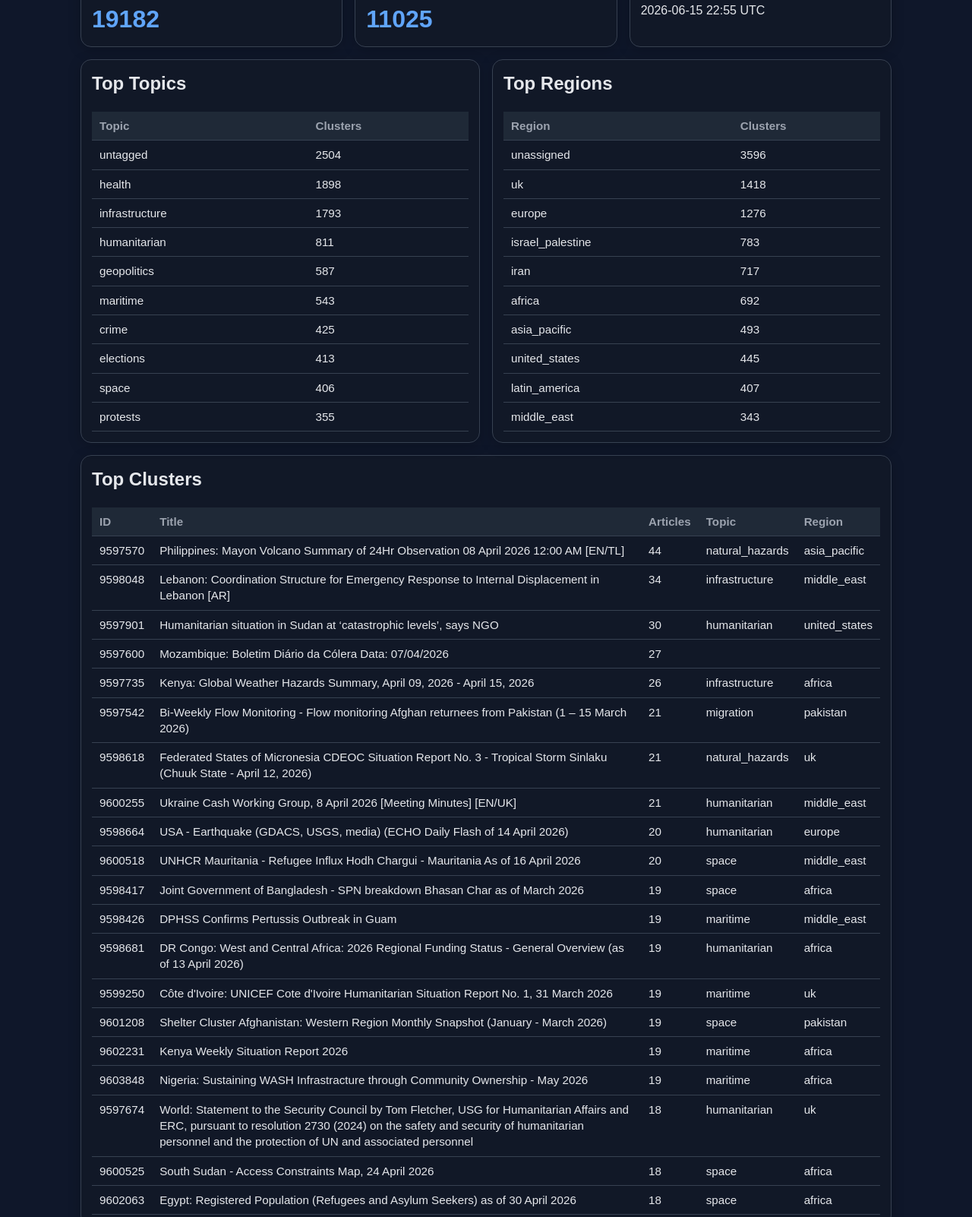
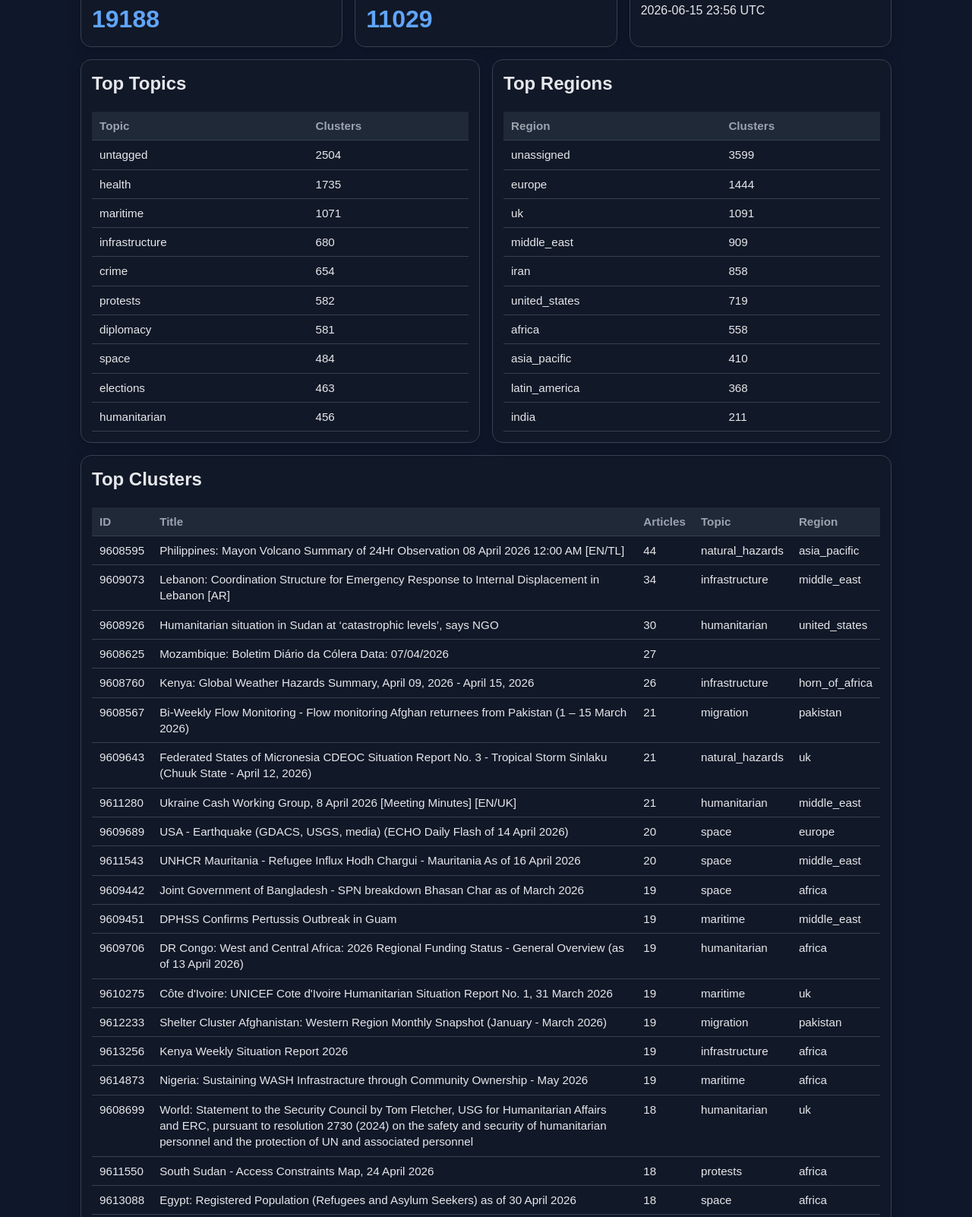
Before and after one commit to Alpeace89/iona, a plain HTML site: page docs/index.html in a window 1280 px wide. Shown: the part 221-1823 px from the top of the page at 76% size. Drawn offline with Linux system fonts and the light colour scheme.

Commit message:
IONA update 2026-06-15T23:56:00Z

```diff
--- a/docs/index.html
+++ b/docs/index.html
@@ -93,21 +93,21 @@
 <body>
   <div class="wrap">
     <h1>IONA</h1>
-<p style="font-size: 0.9em; color: #666;">Last updated: 2026-06-15 22:55 UTC</p>
+<p style="font-size: 0.9em; color: #666;">Last updated: 2026-06-15 23:56 UTC</p>
     <div class="sub">Intelligence On News Aggregation</div>
 
     <div class="grid section">
       <div class="card">
         <h2>Articles</h2>
-        <div class="stat">19182</div>
+        <div class="stat">19188</div>
       </div>
       <div class="card">
         <h2>Clusters</h2>
-        <div class="stat">11025</div>
+        <div class="stat">11029</div>
       </div>
       <div class="card">
         <h2>Last Updated</h2>
-        <div>2026-06-15 22:55 UTC</div>
+        <div>2026-06-15 23:56 UTC</div>
       </div>
     </div>
 
@@ -119,15 +119,15 @@
       <thead><tr><th>Topic</th><th>Clusters</th></tr></thead>
       <tbody>
         <tr><td>untagged</td><td>2504</td></tr>
-<tr><td>health</td><td>1898</td></tr>
-<tr><td>infrastructure</td><td>1793</td></tr>
-<tr><td>humanitarian</td><td>811</td></tr>
-<tr><td>geopolitics</td><td>587</td></tr>
-<tr><td>maritime</td><td>543</td></tr>
-<tr><td>crime</td><td>425</td></tr>
-<tr><td>elections</td><td>413</td></tr>
-<tr><td>space</td><td>406</td></tr>
-<tr><td>protests</td><td>355</td></tr>
+<tr><td>health</td><td>1735</td></tr>
+<tr><td>maritime</td><td>1071</td></tr>
+<tr><td>infrastructure</td><td>680</td></tr>
+<tr><td>crime</td><td>654</td></tr>
+<tr><td>protests</td><td>582</td></tr>
+<tr><td>diplomacy</td><td>581</td></tr>
+<tr><td>space</td><td>484</td></tr>
+<tr><td>elections</td><td>463</td></tr>
+<tr><td>humanitarian</td><td>456</td></tr>
       </tbody>
     </table>
 
@@ -138,16 +138,16 @@
     <table>
       <thead><tr><th>Region</th><th>Clusters</th></tr></thead>
       <tbody>
-        <tr><td>unassigned</td><td>3596</td></tr>
-<tr><td>uk</td><td>1418</td></tr>
-<tr><td>europe</td><td>1276</td></tr>
-<tr><td>israel_palestine</td><td>783</td></tr>
-<tr><td>iran</td><td>717</td></tr>
-<tr><td>africa</td><td>692</td></tr>
-<tr><td>asia_pacific</td><td>493</td></tr>
-<tr><td>united_states</td><td>445</td></tr>
-<tr><td>latin_america</td><td>407</td></tr>
-<tr><td>middle_east</td><td>343</td></tr>
+        <tr><td>unassigned</td><td>3599</td></tr>
+<tr><td>europe</td><td>1444</td></tr>
+<tr><td>uk</td><td>1091</td></tr>
+<tr><td>middle_east</td><td>909</td></tr>
+<tr><td>iran</td><td>858</td></tr>
+<tr><td>united_states</td><td>719</td></tr>
+<tr><td>africa</td><td>558</td></tr>
+<tr><td>asia_pacific</td><td>410</td></tr>
+<tr><td>latin_america</td><td>368</td></tr>
+<tr><td>india</td><td>211</td></tr>
       </tbody>
     </table>
 
@@ -160,26 +160,26 @@
     <table>
       <thead><tr><th>ID</th><th>Title</th><th>Articles</th><th>Topic</th><th>Region</th></tr></thead>
       <tbody>
-        <tr><td>9597570</td><td>Philippines: Mayon Volcano Summary of 24Hr Observation 08 April 2026 12:00 AM [EN/TL]</td><td>44</td><td>natural_hazards</td><td>asia_pacific</td></tr>
-<tr><td>9598048</td><td>Lebanon: Coordination Structure for Emergency Response to Internal Displacement in Lebanon [AR]</td><td>34</td><td>infrastructure</td><td>middle_east</td></tr>
-<tr><td>9597901</td><td>Humanitarian situation in Sudan at ‘catastrophic levels’, says NGO</td><td>30</td><td>humanitarian</td><td>united_states</td></tr>
-<tr><td>9597600</td><td>Mozambique: Boletim Diário da Cólera Data: 07/04/2026</td><td>27</td><td></td><td></td></tr>
-<tr><td>9597735</td><td>Kenya: Global Weather Hazards Summary, April 09, 2026 - April 15, 2026</td><td>26</td><td>infrastructure</td><td>africa</td></tr>
-<tr><td>9597542</td><td>Bi-Weekly Flow Monitoring - Flow monitoring Afghan returnees from Pakistan (1 – 15 March 2026)</td><td>21</td><td>migration</td><td>pakistan</td></tr>
-<tr><td>9598618</td><td>Federated States of Micronesia CDEOC Situation Report No. 3 - Tropical Storm Sinlaku (Chuuk State - April 12, 2026)</td><td>21</td><td>natural_hazards</td><td>uk</td></tr>
-<tr><td>9600255</td><td>Ukraine Cash Working Group, 8 April 2026 [Meeting Minutes] [EN/UK]</td><td>21</td><td>humanitarian</td><td>middle_east</td></tr>
-<tr><td>9598664</td><td>USA - Earthquake (GDACS, USGS, media) (ECHO Daily Flash of 14 April 2026)</td><td>20</td><td>humanitarian</td><td>europe</td></tr>
-<tr><td>9600518</td><td>UNHCR Mauritania - Refugee Influx Hodh Chargui - Mauritania As of 16 April 2026</td><td>20</td><td>space</td><td>middle_east</td></tr>
-<tr><td>9598417</td><td>Joint Government of Bangladesh - SPN breakdown Bhasan Char as of March 2026</td><td>19</td><td>space</td><td>africa</td></tr>
-<tr><td>9598426</td><td>DPHSS Confirms Pertussis Outbreak in Guam</td><td>19</td><td>maritime</td><td>middle_east</td></tr>
-<tr><td>9598681</td><td>DR Congo: West and Central Africa: 2026 Regional Funding Status - General Overview (as of 13 April 2026)</td><td>19</td><td>humanitarian</td><td>africa</td></tr>
-<tr><td>9599250</td><td>Côte d&#x27;Ivoire: UNICEF Cote d&#x27;Ivoire Humanitarian Situation Report No. 1, 31 March 2026</td><td>19</td><td>maritime</td><td>uk</td></tr>
-<tr><td>9601208</td><td>Shelter Cluster Afghanistan: Western Region Monthly Snapshot (January - March 2026)</td><td>19</td><td>space</td><td>pakistan</td></tr>
-<tr><td>9602231</td><td>Kenya Weekly Situation Report 2026</td><td>19</td><td>maritime</td><td>africa</td></tr>
-<tr><td>9603848</td><td>Nigeria: Sustaining WASH Infrastracture through Community Ownership - May 2026</td><td>19</td><td>maritime</td><td>africa</td></tr>
-<tr><td>9597674</td><td>World: Statement to the Security Council by Tom Fletcher, USG for Humanitarian Affairs and ERC, pursuant to resolution 2730 (2024) on the safety and security of humanitarian personnel and the protection of UN and associated personnel</td><td>18</td><td>humanitarian</td><td>uk</td></tr>
-<tr><td>9600525</td><td>South Sudan - Access Constraints Map, 24 April 2026</td><td>18</td><td>space</td><td>africa</td></tr>
-<tr><td>9602063</td><td>Egypt: Registered Population (Refugees and Asylum Seekers) as of 30 April 2026</td><td>18</td><td>space</td><td>africa</td></tr>
+        <tr><td>9608595</td><td>Philippines: Mayon Volcano Summary of 24Hr Observation 08 April 2026 12:00 AM [EN/TL]</td><td>44</td><td>natural_hazards</td><td>asia_pacific</td></tr>
+<tr><td>9609073</td><td>Lebanon: Coordination Structure for Emergency Response to Internal Displacement in Lebanon [AR]</td><td>34</td><td>infrastructure</td><td>middle_east</td></tr>
+<tr><td>9608926</td><td>Humanitarian situation in Sudan at ‘catastrophic levels’, says NGO</td><td>30</td><td>humanitarian</td><td>united_states</td></tr>
+<tr><td>9608625</td><td>Mozambique: Boletim Diário da Cólera Data: 07/04/2026</td><td>27</td><td></td><td></td></tr>
+<tr><td>9608760</td><td>Kenya: Global Weather Hazards Summary, April 09, 2026 - April 15, 2026</td><td>26</td><td>infrastructure</td><td>horn_of_africa</td></tr>
+<tr><td>9608567</td><td>Bi-Weekly Flow Monitoring - Flow monitoring Afghan returnees from Pakistan (1 – 15 March 2026)</td><td>21</td><td>migration</td><td>pakistan</td></tr>
+<tr><td>9609643</td><td>Federated States of Micronesia CDEOC Situation Report No. 3 - Tropical Storm Sinlaku (Chuuk State - April 12, 2026)</td><td>21</td><td>natural_hazards</td><td>uk</td></tr>
+<tr><td>9611280</td><td>Ukraine Cash Working Group, 8 April 2026 [Meeting Minutes] [EN/UK]</td><td>21</td><td>humanitarian</td><td>middle_east</td></tr>
+<tr><td>9609689</td><td>USA - Earthquake (GDACS, USGS, media) (ECHO Daily Flash of 14 April 2026)</td><td>20</td><td>space</td><td>europe</td></tr>
+<tr><td>9611543</td><td>UNHCR Mauritania - Refugee Influx Hodh Chargui - Mauritania As of 16 April 2026</td><td>20</td><td>space</td><td>middle_east</td></tr>
+<tr><td>9609442</td><td>Joint Government of Bangladesh - SPN breakdown Bhasan Char as of March 2026</td><td>19</td><td>space</td><td>africa</td></tr>
+<tr><td>9609451</td><td>DPHSS Confirms Pertussis Outbreak in Guam</td><td>19</td><td>maritime</td><td>middle_east</td></tr>
+<tr><td>9609706</td><td>DR Congo: West and Central Africa: 2026 Regional Funding Status - General Overview (as of 13 April 2026)</td><td>19</td><td>humanitarian</td><td>africa</td></tr>
+<tr><td>9610275</td><td>Côte d&#x27;Ivoire: UNICEF Cote d&#x27;Ivoire Humanitarian Situation Report No. 1, 31 March 2026</td><td>19</td><td>maritime</td><td>uk</td></tr>
+<tr><td>9612233</td><td>Shelter Cluster Afghanistan: Western Region Monthly Snapshot (January - March 2026)</td><td>19</td><td>migration</td><td>pakistan</td></tr>
+<tr><td>9613256</td><td>Kenya Weekly Situation Report 2026</td><td>19</td><td>infrastructure</td><td>africa</td></tr>
+<tr><td>9614873</td><td>Nigeria: Sustaining WASH Infrastracture through Community Ownership - May 2026</td><td>19</td><td>maritime</td><td>africa</td></tr>
+<tr><td>9608699</td><td>World: Statement to the Security Council by Tom Fletcher, USG for Humanitarian Affairs and ERC, pursuant to resolution 2730 (2024) on the safety and security of humanitarian personnel and the protection of UN and associated personnel</td><td>18</td><td>humanitarian</td><td>uk</td></tr>
+<tr><td>9611550</td><td>South Sudan - Access Constraints Map, 24 April 2026</td><td>18</td><td>protests</td><td>africa</td></tr>
+<tr><td>9613088</td><td>Egypt: Registered Population (Refugees and Asylum Seekers) as of 30 April 2026</td><td>18</td><td>space</td><td>africa</td></tr>
       </tbody>
     </table>
 
@@ -191,26 +191,26 @@
     <table>
       <thead><tr><th>ID</th><th>Title</th><th>Last Seen</th><th>Topic</th><th>Region</th></tr></thead>
       <tbody>
-        <tr><td>9608330</td><td>Alaska rules Dan Sullivan cannot run against Dan Sullivan in key Senate race</td><td>2026-06-15T21:26:58+00:00</td><td>elections</td><td></td></tr>
-<tr><td>9608329</td><td>Duck, duck, goal: bird dressed in Mexico’s World Cup jersey scores on social media</td><td>2026-06-15T22:13:31+00:00</td><td></td><td>latin_america</td></tr>
-<tr><td>9608328</td><td>Starmer vows new sanctions on Russia and nuclear energy support for Ukraine</td><td>2026-06-15T21:30:35+00:00</td><td>infrastructure</td><td>uk</td></tr>
-<tr><td>9608327</td><td>Egypt draw 1–1 with Belgium at World Cup group game</td><td>2026-06-15T21:23:40+00:00</td><td></td><td>uk</td></tr>
-<tr><td>9608326</td><td>Florida lawsuit accuses TikTok of violating state’s child social media ban</td><td>2026-06-15T21:18:22+00:00</td><td>humanitarian</td><td></td></tr>
-<tr><td>9608325</td><td>Netanyahu says Israel won’t leave occupied land in Lebanon</td><td>2026-06-15T20:21:15+00:00</td><td>humanitarian</td><td>israel_palestine</td></tr>
-<tr><td>9608324</td><td>Trump touts Iran deal and Ukraine ambition as he arrives at G7</td><td>2026-06-15T20:24:57+00:00</td><td></td><td>uk</td></tr>
-<tr><td>9608323</td><td>Hungarian MPs approve PM limits to block potential return of Orban</td><td>2026-06-15T20:46:00+00:00</td><td></td><td>europe</td></tr>
-<tr><td>9608322</td><td>Can a social media ban protect young users?</td><td>2026-06-15T20:56:36+00:00</td><td></td><td>uk</td></tr>
-<tr><td>9608321</td><td>A &#x27;cheat code&#x27;: Why Abbey Murphy is the most unique prospect of PWHL draft</td><td>2026-06-15T20:29:48+00:00</td><td></td><td></td></tr>
-<tr><td>9608320</td><td>Regional Humanitarian Pooled Fund Colombia. First Reserve Allocation 2026 (as of 01 june 2026)</td><td>2026-06-15T19:59:56+00:00</td><td>geopolitics</td><td>latin_america</td></tr>
-<tr><td>9608319</td><td>EU, Ukraine start formal accession talks after Orban delay</td><td></td><td>elections</td><td>uk</td></tr>
-<tr><td>9608318</td><td>King tides along California coast prompt advisories following two deaths</td><td>2026-06-15T19:38:32+00:00</td><td>health</td><td>middle_east</td></tr>
-<tr><td>9608317</td><td>International African American Museum in South Carolina to furlough all its staff</td><td>2026-06-15T20:04:01+00:00</td><td>maritime</td><td>europe</td></tr>
-<tr><td>9608316</td><td>Defence secretary quizzed by MPs over timing of Russian oil tanker seizure</td><td>2026-06-15T19:29:20+00:00</td><td>infrastructure</td><td>russia</td></tr>
-<tr><td>9608315</td><td>Behind the facade of Jamie Varley, the ‘wicked, arrogant liar’ who abused and murdered his baby son</td><td>2026-06-15T19:39:20+00:00</td><td>health</td><td>united_states</td></tr>
-<tr><td>9608314</td><td>Dutch court sentences Syrian to 26 years for torturing for al-Assad</td><td>2026-06-15T19:36:22+00:00</td><td>crime</td><td>europe</td></tr>
-<tr><td>9608313</td><td>Russian supersonic bomber crashes in Siberia during training exercise</td><td>2026-06-15T19:41:05+00:00</td><td>aviation</td><td>russia</td></tr>
-<tr><td>9608312</td><td>California Governor Newsom says US Department of Justice investigating him</td><td>2026-06-15T19:54:01+00:00</td><td></td><td></td></tr>
-<tr><td>9608311</td><td>Love Island USA&#x27;s executive producer James Barker has died in Fiji</td><td>2026-06-15T19:35:00+00:00</td><td></td><td>united_states</td></tr>
+        <tr><td>9619359</td><td>Sri Lanka: Twenty Years On, the Killing of 17 Humanitarian Workers Remains Unpunished: Action Against Hunger Calls for a New Investigation</td><td>2026-06-15T16:03:07+00:00</td><td>health</td><td>europe</td></tr>
+<tr><td>9619358</td><td>US Air Force says 8 believed dead in B-52 bomber crash</td><td></td><td>aviation</td><td></td></tr>
+<tr><td>9619357</td><td>RFK Jr under fire for ‘bullying’ letter to scientific journal</td><td>2026-06-15T23:19:22+00:00</td><td>maritime</td><td></td></tr>
+<tr><td>9619356</td><td>Bonnie Tyler now out of coma but remains in intensive care in Portugal</td><td>2026-06-15T22:50:25+00:00</td><td>maritime</td><td></td></tr>
+<tr><td>9619355</td><td>Alaska rules Dan Sullivan cannot run against Dan Sullivan in key Senate race</td><td>2026-06-15T21:26:58+00:00</td><td>elections</td><td></td></tr>
+<tr><td>9619354</td><td>Duck, duck, goal: bird dressed in Mexico’s World Cup jersey scores on social media</td><td>2026-06-15T22:13:31+00:00</td><td></td><td>latin_america</td></tr>
+<tr><td>9619353</td><td>Starmer vows new sanctions on Russia and nuclear energy support for Ukraine</td><td>2026-06-15T21:30:35+00:00</td><td>sanctions</td><td>europe</td></tr>
+<tr><td>9619352</td><td>Egypt draw 1–1 with Belgium at World Cup group game</td><td>2026-06-15T21:23:40+00:00</td><td></td><td>uk</td></tr>
+<tr><td>9619351</td><td>Florida lawsuit accuses TikTok of violating state’s child social media ban</td><td>2026-06-15T21:18:22+00:00</td><td>humanitarian</td><td></td></tr>
+<tr><td>9619350</td><td>Netanyahu says Israel won’t leave occupied land in Lebanon</td><td>2026-06-15T20:21:15+00:00</td><td>humanitarian</td><td>iran</td></tr>
+<tr><td>9619349</td><td>Trump touts Iran deal and Ukraine ambition as he arrives at G7</td><td>2026-06-15T20:24:57+00:00</td><td></td><td>iran</td></tr>
+<tr><td>9619348</td><td>Hungarian MPs approve PM limits to block potential return of Orban</td><td>2026-06-15T20:46:00+00:00</td><td></td><td>europe</td></tr>
+<tr><td>9619347</td><td>Can a social media ban protect young users?</td><td>2026-06-15T20:56:36+00:00</td><td></td><td>uk</td></tr>
+<tr><td>9619346</td><td>A &#x27;cheat code&#x27;: Why Abbey Murphy is the most unique prospect of PWHL draft</td><td>2026-06-15T20:29:48+00:00</td><td></td><td></td></tr>
+<tr><td>9619345</td><td>Regional Humanitarian Pooled Fund Colombia. First Reserve Allocation 2026 (as of 01 june 2026)</td><td>2026-06-15T19:59:56+00:00</td><td>climate_weather</td><td>latin_america</td></tr>
+<tr><td>9619344</td><td>EU, Ukraine start formal accession talks after Orban delay</td><td></td><td>diplomacy</td><td>europe</td></tr>
+<tr><td>9619343</td><td>King tides along California coast prompt advisories following two deaths</td><td>2026-06-15T19:38:32+00:00</td><td>health</td><td>middle_east</td></tr>
+<tr><td>9619342</td><td>International African American Museum in South Carolina to furlough all its staff</td><td>2026-06-15T20:04:01+00:00</td><td>maritime</td><td>europe</td></tr>
+<tr><td>9619341</td><td>Defence secretary quizzed by MPs over timing of Russian oil tanker seizure</td><td>2026-06-15T19:29:20+00:00</td><td>maritime</td><td>russia</td></tr>
+<tr><td>9619340</td><td>Behind the facade of Jamie Varley, the ‘wicked, arrogant liar’ who abused and murdered his baby son</td><td>2026-06-15T19:39:20+00:00</td><td>health</td><td>united_states</td></tr>
       </tbody>
     </table>
 
@@ -231,7 +231,7 @@
 <tr><td>Lebanon: Middle East Escalation - Global LTC Teleconference (Telecoms Area) #04 (Date: 07 April 2026, Time: 12:00 UTC)</td><td>infrastructure</td><td>15</td></tr>
 <tr><td>WFP Ecuador April Country Brief</td><td>protests</td><td>15</td></tr>
 <tr><td>Afghanistan: Humanitarian Update, January 2026</td><td>humanitarian</td><td>14</td></tr>
-<tr><td>UNRWA Situation Report #5 on the Lebanon Emergency Response 2026 (2 April 2026) [EN/AR]</td><td>infrastructure</td><td>14</td></tr>
+<tr><td>UNRWA Situation Report #5 on the Lebanon Emergency Response 2026 (2 April 2026) [EN/AR]</td><td>maritime</td><td>14</td></tr>
       </tbody>
     </table>
 
```
